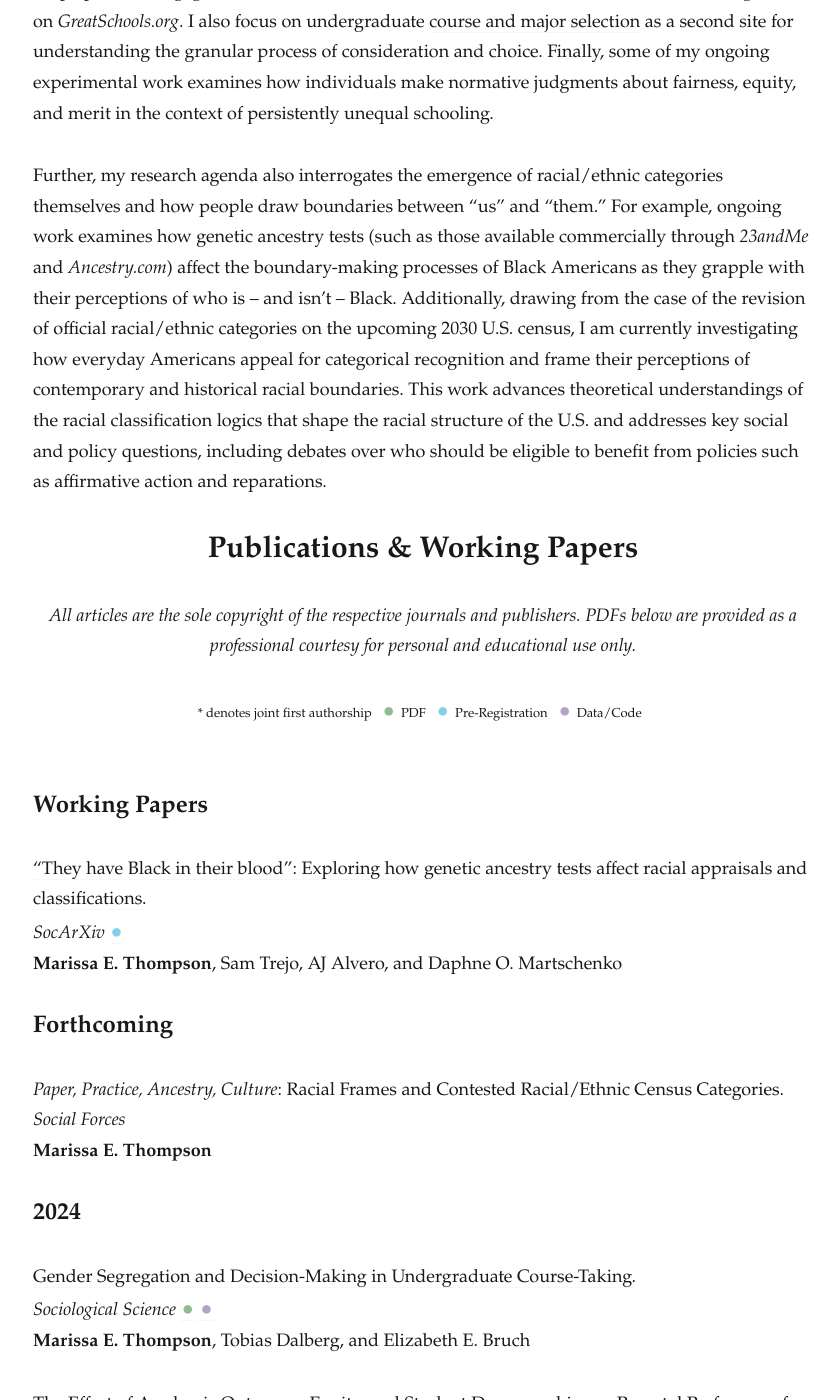
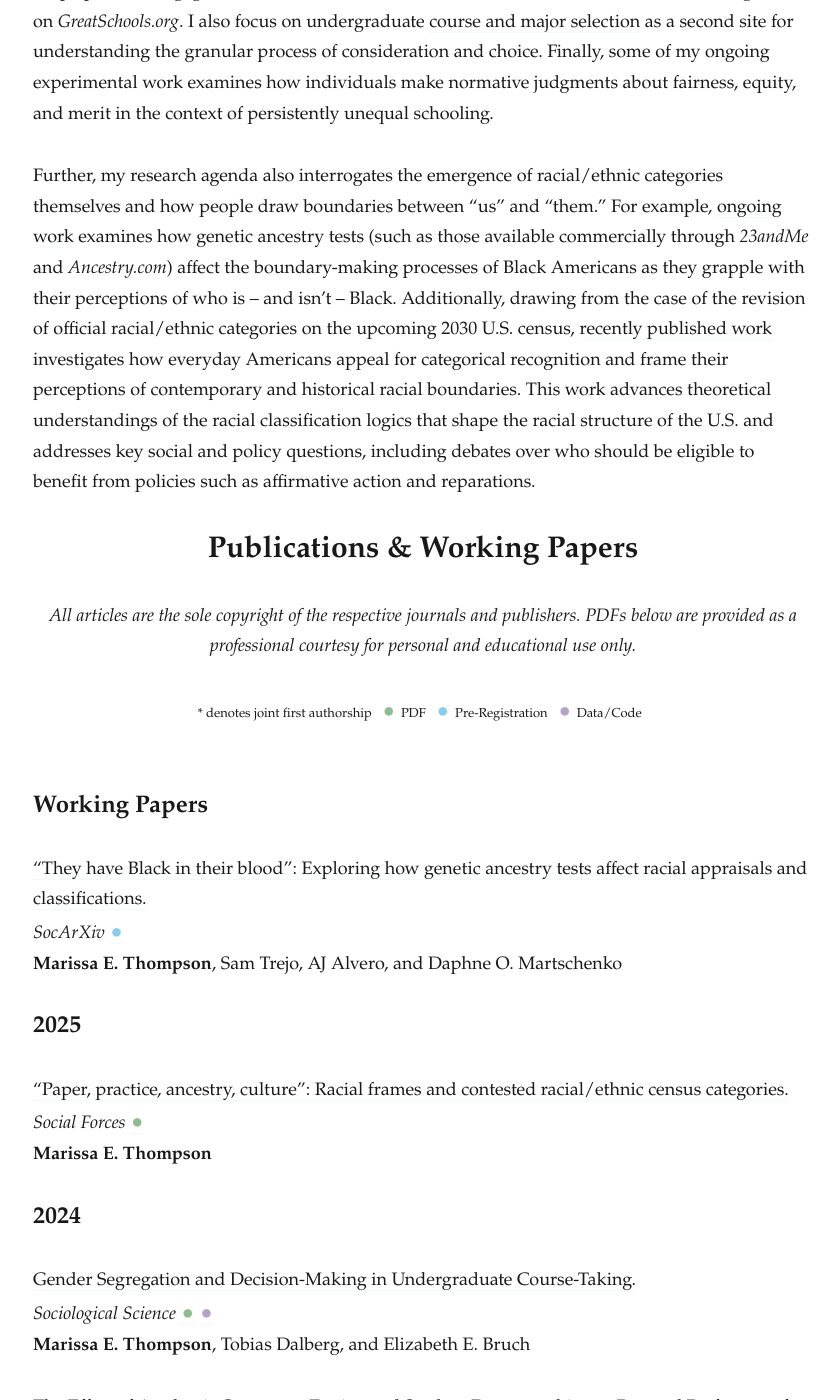
Before and after one commit to marissaethompson/marissaethompson.github.io, a Jekyll site: the page built from _pages/research.md, in a window 1280 px wide and 1400 px high, scrolled down 1145 px. Shown: the whole window, without its empty margins (217-1057 px from the left). Built offline with Jekyll 4.4.1, drawn with Linux system fonts in a browser that asks for light colours; nearby versions of some CDN libraries; some web fonts are replaced.

Commit message:
june_17_2025

```diff
--- a/_pages/research.md
+++ b/_pages/research.md
@@ -12,7 +12,7 @@ The first strand of my research focuses on policy, segregation, and inequality i
 
 I am also particularly interested in how preferences and decision-making patterns shape aggregate patterns of segregation. Though individuals are tasked with making decisions – such as to send their child to a certain school or to declare a specific major – in individual contexts, these decisions have cumulative consequences for the demographic makeup of a community’s schools, a university’s major, or an entire occupation. Ongoing and [recently published](https://academic.oup.com/sf/advance-article/doi/10.1093/sf/soae101/7716414?utm_source=authortollfreelink&utm_campaign=sf&utm_medium=email&guestAccessKey=dec0934a-a449-413a-a5ae-d7c29bd4ad6f){:target="_blank"} work in this vein examines how parents of school-aged children choose a school for their child. Here, I leverage a series of novel survey experiments to explore how status competition and boundary maintenance shape parental engagement with ranked educational data, such as the information one might find on <i>GreatSchools.org</i>. I also focus on undergraduate [course and major selection](https://sociologicalscience.com/articles-v11-37-1017/){:target="_blank"} as a second site for understanding the granular process of consideration and choice. Finally, some of my ongoing experimental work examines how individuals make normative judgments about fairness, equity, and merit in the context of persistently unequal schooling.
 
-Further, my research agenda also interrogates the emergence of racial/ethnic categories themselves and how people draw boundaries between “us” and “them." For example, [ongoing work](https://osf.io/preprints/socarxiv/8tnrk/){:target="_blank"} examines how genetic ancestry tests (such as those available commercially through <i>23andMe</i> and <i>Ancestry.com</i>) affect the boundary-making processes of Black Americans as they grapple with their perceptions of who is – and isn’t – Black. Additionally, drawing from the case of the revision of official racial/ethnic categories on the upcoming 2030 U.S. census, I am currently investigating how everyday Americans appeal for categorical recognition and frame their perceptions of contemporary and historical racial boundaries. This work advances theoretical understandings of the racial classification logics that shape the racial structure of the U.S. and addresses key social and policy questions, including debates over who should be eligible to benefit from policies such as affirmative action and reparations.
+Further, my research agenda also interrogates the emergence of racial/ethnic categories themselves and how people draw boundaries between “us” and “them." For example, [ongoing work](https://osf.io/preprints/socarxiv/8tnrk/){:target="_blank"} examines how genetic ancestry tests (such as those available commercially through <i>23andMe</i> and <i>Ancestry.com</i>) affect the boundary-making processes of Black Americans as they grapple with their perceptions of who is – and isn’t – Black. Additionally, drawing from the case of the revision of official racial/ethnic categories on the upcoming 2030 U.S. census, [recently published work](https://academic.oup.com/sf/advance-article/doi/10.1093/sf/soaf075/8160603?utm_source=authortollfreelink&utm_campaign=sf&utm_medium=email&guestAccessKey=cba69615-b584-4f25-b83b-07029588d5be){:target="_blank"}  investigates how everyday Americans appeal for categorical recognition and frame their perceptions of contemporary and historical racial boundaries. This work advances theoretical understandings of the racial classification logics that shape the racial structure of the U.S. and addresses key social and policy questions, including debates over who should be eligible to benefit from policies such as affirmative action and reparations.
 
 # <center>Publications & Working Papers</center>
 <i><font size="4"> <center>All articles are the sole copyright of the respective journals and publishers. PDFs below are provided as a professional courtesy for personal and educational use only.</center> </font></i>
@@ -33,9 +33,10 @@ Further, my research agenda also interrogates the emergence of racial/ethnic cat
  <i>SocArXiv</i>&nbsp;[<span style="font-size: 15pt; color:#87ceeb">●</span>](https://osf.io/dj9pt/registrations){:target="_blank"}<br>
 <b> Marissa E. Thompson</b>, Sam Trejo, AJ Alvero, and Daphne O. Martschenko
 
-## Forthcoming
+## 2025
 
-<i>Paper, Practice, Ancestry, Culture</i>: Racial Frames and Contested Racial/Ethnic Census Categories.<br><i>Social Forces</i><br>
+["Paper, practice, ancestry, culture": Racial frames and contested racial/ethnic census categories.](https://academic.oup.com/sf/advance-article/doi/10.1093/sf/soaf075/8160603?utm_source=authortollfreelink&utm_campaign=sf&utm_medium=email&guestAccessKey=cba69615-b584-4f25-b83b-07029588d5be)<br>
+ <i>Social Forces</i>&nbsp;[<span style="font-size: 15pt; color:#8fbc8f">●</span>](/research/Thompson_SF_2025.pdf){:target="_blank"}<br>
 <b>Marissa E. Thompson</b>
 
 ## 2024
```
Also changed, not shown: _data/settings.yml (+5 -3 lines), 3 other files.
